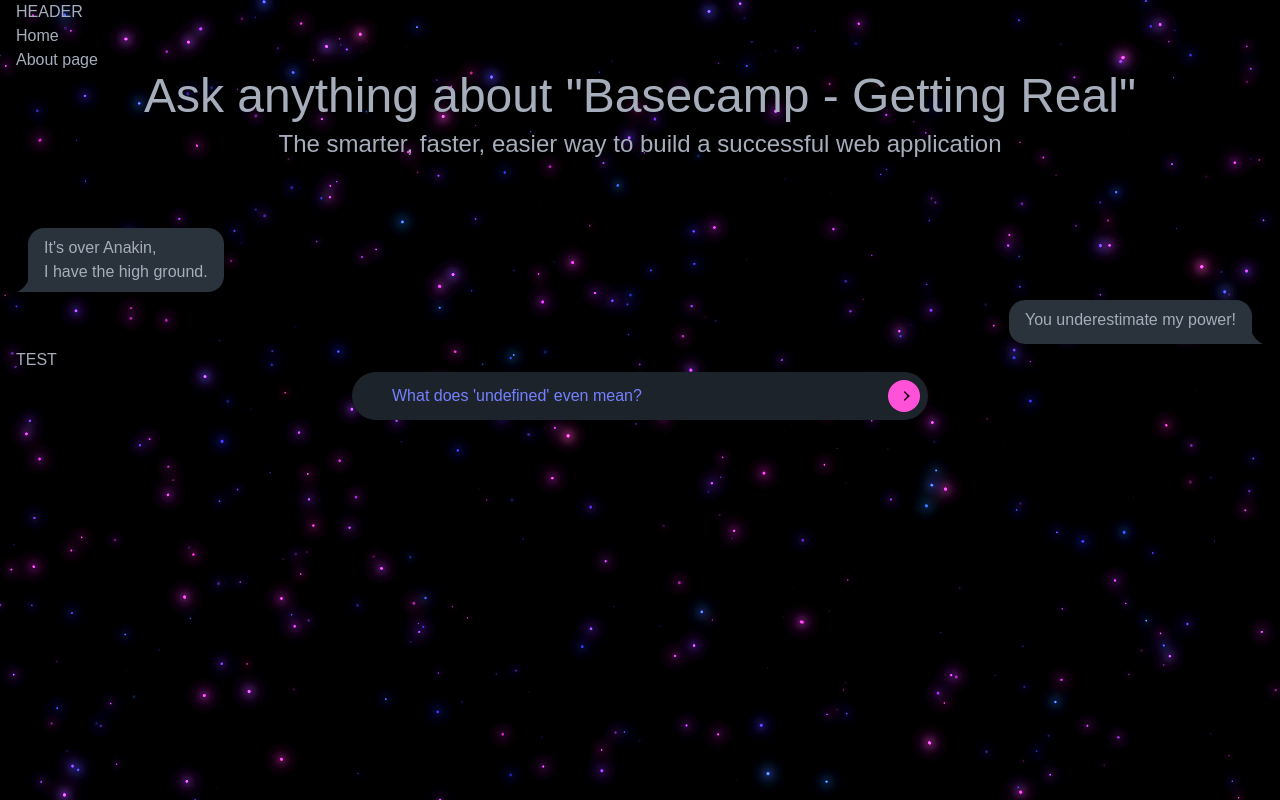
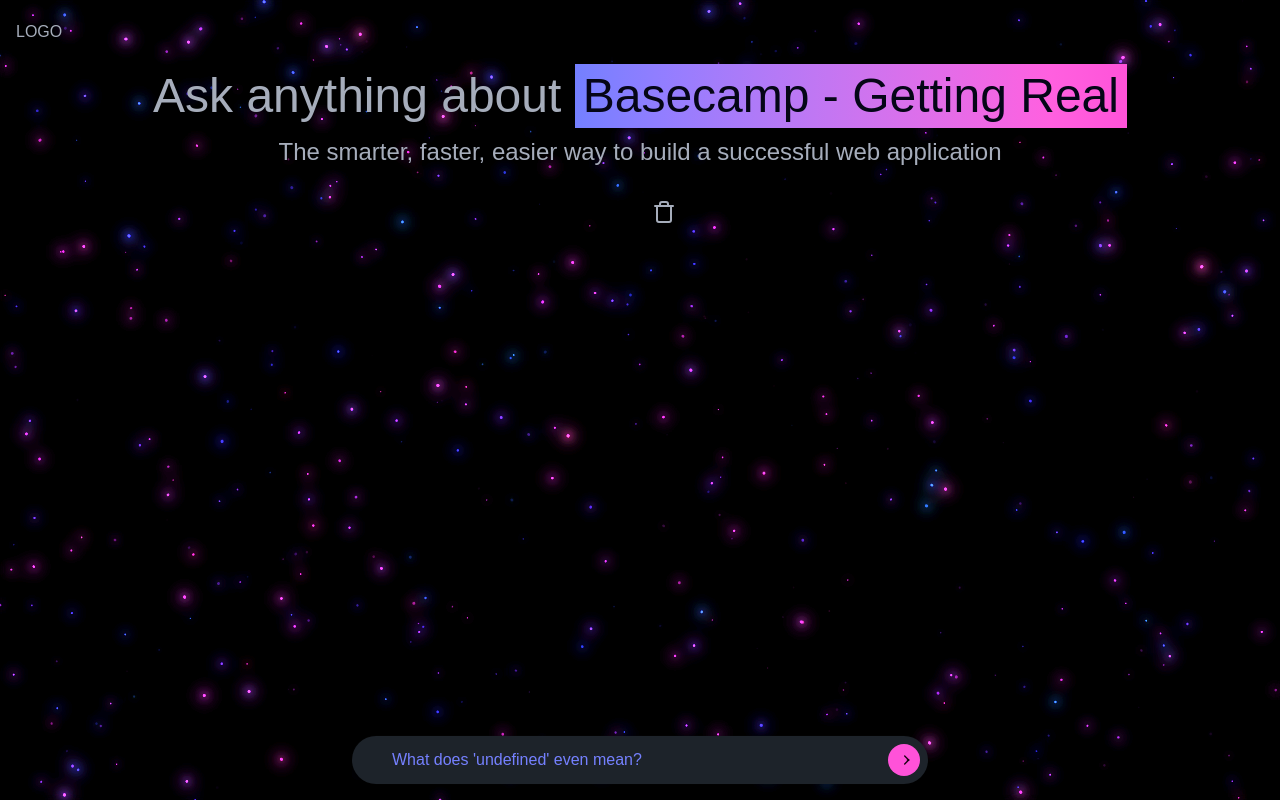
Before and after one commit to 0xbrax/asko, a Nuxt app: page / in a window 1280 px wide. Built offline with nearby package versions, Linux system fonts and the light colour scheme; what @inspira-ui/plugins would draw is missing.

Commit message:
work in progress

```diff
--- a/assets/css/main.css
+++ b/assets/css/main.css
@@ -74,3 +74,7 @@
     height: 100vh;
     height: 100svh;
 }
+
+#__nuxt {
+    height: 100%;
+}
--- a/components/AppHeader.vue
+++ b/components/AppHeader.vue
@@ -3,7 +3,9 @@
 </script>
 
 <template>
-    <div>HEADER</div>
+    <div class="h-16 w-full absolute left-0 top-0 container mx-auto px-4 flex items-center">
+        <NuxtLink to="/">LOGO</NuxtLink>
+    </div>
 </template>
 
 <style scoped>
--- /dev/null
+++ b/components/ui/TextHighlight.vue
@@ -0,0 +1,52 @@
+<template>
+    <span :class="cn('inline-block px-1 pb-1', props.class)"><slot/></span>
+</template>
+
+<script setup lang="ts">
+import type {HTMLAttributes} from "vue";
+import {cn} from "@/lib/utils";
+
+interface Props {
+    delay?: number;
+    duration?: number;
+    class?: HTMLAttributes["class"];
+    textEndColor?: string;
+}
+
+const props = withDefaults(defineProps<Props>(), {
+    delay: 0,
+    duration: 2000,
+    endColor: "inherit",
+});
+
+const delayMs = computed(() => `${props.delay}ms`);
+const durationMs = computed(() => `${props.duration}ms`);
+</script>
+
+<style scoped>
+@keyframes background-expand {
+    0% {
+        background-size: 0% 100%;
+    }
+    100% {
+        background-size: 100% 100%;
+    }
+}
+
+@keyframes text-color-change {
+    0% {
+        color: inherit;
+    }
+    100% {
+        color: v-bind(textEndColor);
+    }
+}
+
+span {
+    background-size: 0% 100%;
+    background-repeat: no-repeat;
+    background-position: left center;
+    animation: background-expand v-bind(durationMs) ease-in-out v-bind(delayMs) forwards,
+    text-color-change v-bind(durationMs) ease-in-out v-bind(delayMs) forwards;
+}
+</style>
--- a/components/ui/Vortex.vue
+++ b/components/ui/Vortex.vue
@@ -11,7 +11,7 @@
             <canvas ref="canvasRef" class="fixed top-0 left-0"></canvas>
         </div>
 
-        <div :class="cn('relative z-10', props.class)">
+        <div :class="cn('relative z-10 size-full', props.class)">
             <slot/>
         </div>
     </div>
--- a/layouts/default.vue
+++ b/layouts/default.vue
@@ -4,7 +4,7 @@
         :particle-count="500"
         :range-speed="0.5"
     >
-        <div class="container mx-auto px-4">
+        <div class="container mx-auto px-4 h-full">
             <AppHeader/>
             <slot/>
         </div>
--- a/package.json
+++ b/package.json
@@ -13,6 +13,7 @@
   "dependencies": {
     "@vueuse/core": "^11.2.0",
     "@vueuse/motion": "^2.2.6",
+    "lucide-vue-next": "^0.460.0",
     "nuxt": "^3.14.159",
     "openai": "^4.72.0",
     "simplex-noise": "^4.0.3",
--- a/pages/chat.vue
+++ /dev/null
@@ -1,6 +0,0 @@
-<template>
-    <div>
-        <h1>Chat</h1>
-        <NuxtLink to="/">Home page</NuxtLink>
-    </div>
-</template>
--- a/pages/index.vue
+++ b/pages/index.vue
@@ -1,45 +1,57 @@
 <template>
-    <div>
-        <h1>Home</h1>
-        <NuxtLink to="/chat">About page</NuxtLink>
+    <div id="home" class="h-full pt-16 pb-4 flex flex-col justify-between gap-8">
+        <div class="text-center">
+            <h2 class="mb-2 text-xl md:text-5xl">
+                Ask anything about
+                <UiTextHighlight
+                    class="bg-gradient-to-r from-primary to-secondary p-2"
+                    text-end-color="oklch(var(--pc))"
+                    :delay="1000"
+                >
+                    Basecamp - Getting Real
+                </UiTextHighlight>
+            </h2>
+            <p class="text-sm md:text-2xl">The smarter, faster, easier way to build a successful web
+                application</p>
+        </div>
+
+
+        <div class="grow overflow-y-auto relative">
+            <LucideTrash class="sticky top-0 left-1/2 translate-x-1/2"/>
+
+            <div
+                v-for="(message, index) in messages"
+                :key="index"
+                :ref="index === messages.length - 1 ? (el) => lastMessageRefs.push(el) : null"
+            >
+                <div v-if="message.role === 'assistant'" class="chat chat-start">
+                    <div class="chat-bubble whitespace-pre-wrap">{{ message.text }}</div>
+                </div>
+
+                <div v-if="message.role === 'user'" class="chat chat-end">
+                    <div class="chat-bubble whitespace-pre-wrap">{{ message.text }}</div>
+                </div>
+            </div>
+        </div>
 
 
         <div>
-            <h2 class="mb-2 text-center text-xl md:text-5xl">
-                Ask anything about "Basecamp - Getting Real"
-            </h2>
-            <p class="mb-16 text-center md:text-2xl">The smarter, faster, easier way to build a successful web
-                application</p>
-
-
-            <div>
-                <div class="chat chat-start">
-                    <div class="chat-bubble">
-                        It's over Anakin,
-                        <br/>
-                        I have the high ground.
-                    </div>
-                </div>
-                <div class="chat chat-end">
-                    <div class="chat-bubble">You underestimate my power!</div>
-                </div>
-            </div>
-
-            <span @click="sendPrompt">
-                TEST
-            </span>
-
-
             <UiVanishingInput
-                v-model="text"
+                v-model="prompt"
                 :placeholders="placeholders"
                 fxColor="#a6adbb"
+                @submit="sendPrompt"
             />
         </div>
     </div>
 </template>
 
-<script setup lang="ts">
+<script setup>
+import {LucideTrash} from "lucide-vue-next";
+
+const prompt = ref('');
+const messages = ref([]);
+
 const placeholders = [
     "Why is my code always broken?",
     "What does 'undefined' even mean?",
@@ -47,35 +59,51 @@
     "Am I smarter than a compiler?",
     "Do loops ever get dizzy?",
 ];
-const text = ref("");
 
-
-import {ref} from 'vue';
-
-const prompt = ref('What are the best practices for simplifying a project according to \'Basecamp - Getting Real\'?');
-const response = ref('');
-const error = ref('');
+const lastMessageRefs = ref([]);
 
 const sendPrompt = async () => {
     try {
-        const {data, error: fetchError}: any = await useFetch('/api/assistant', {
+        const {data, error} = await $fetch('/api/assistant', {
             method: 'POST',
             body: {prompt: prompt.value},
         });
 
-        if (fetchError.value) {
-            throw new Error(fetchError.value.message);
+        if (error) {
+            throw new Error(error.message);
         }
 
-        console.log('RESPONSE', data.value.messages)
+        console.log('RESPONSE LENGTH', data.length)
 
-        for (const message of data.value.messages.reverse()) {
+        const temp = [];
+        for (const message of data.reverse()) {
+            console.log('- - - - - - - MESSAGGIO - - - - - - - - - - -')
+
             console.log(`${message.role} > ${message.content[0].text.value}`);
+
+            const obj = {
+                role: message.role,
+                text: message.content[0].text.value
+            };
+            temp.push(obj);
         }
-    } catch (err) {
-        console.error(err);
+        messages.value = temp;
+    } catch (error) {
+        console.error(error);
     } finally {
         //
     }
 };
+
+
+watch(
+    () => messages.value.length,
+    async () => {
+        await nextTick();
+
+        console.log('LOG - -  - -', lastMessageRefs.value)
+
+        lastMessageRefs.value[lastMessageRefs.value.length - 1].scrollIntoView({behavior: 'smooth'});
+    }
+);
 </script>
```
Also changed, not shown: 2 other files (tests, documents, lock files or other folders).
